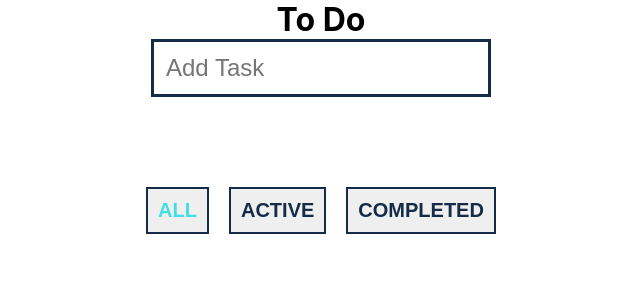
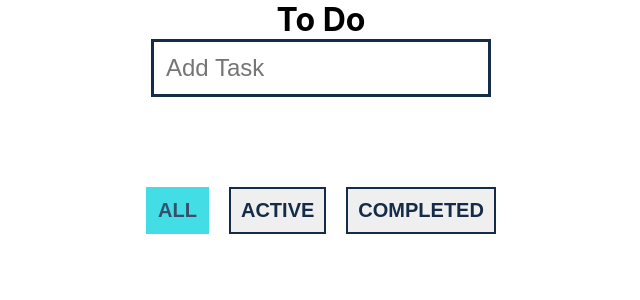
Before and after one commit to M-Hafez22/To-Do-App, a React (Create React App) app: page / in a window 1280 px wide. Shown: the top 300 px of the page, without its empty margins (319-959 px from the left). Built offline with nearby package versions, Linux system fonts and the light colour scheme.

Commit message:
Make the button more contrast

```diff
--- a/src/components/FilterButton.js
+++ b/src/components/FilterButton.js
@@ -1,10 +1,16 @@
 import React from 'react';
-import { activeColor } from '../helper/colors';
+import { activeColor, mainColor } from '../helper/colors';
 
 export default function FilterButton({type, onClick, current}){
+
+  const currentFilterStyle = {
+    color: mainColor,
+    backgroundColor : activeColor,
+    borderColor : activeColor
+  }
   return(
     <button
-      style={{color: current && activeColor}}
+      style={ current ?  currentFilterStyle : null}
       onClick={onClick}>{type}</button>
   )
 }
```
